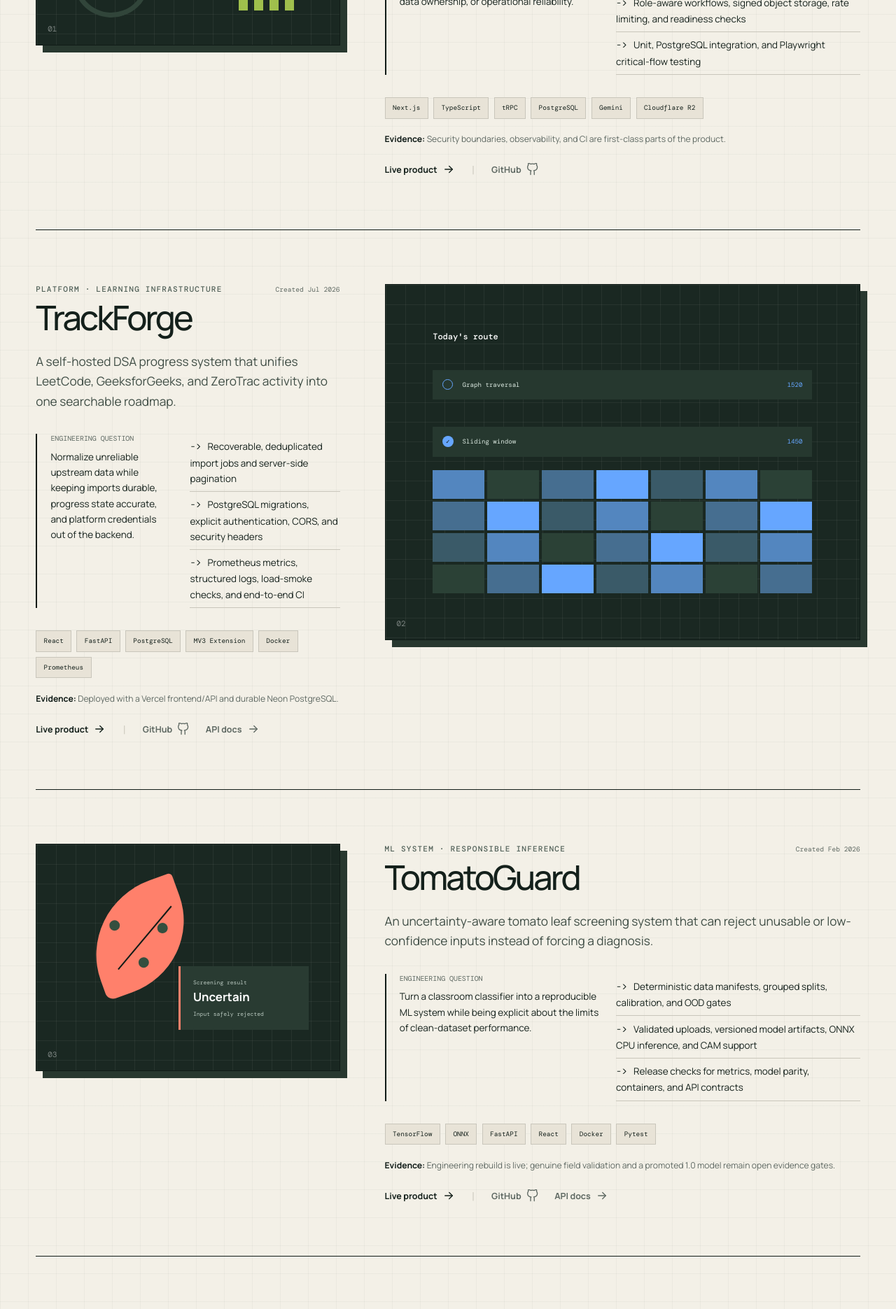
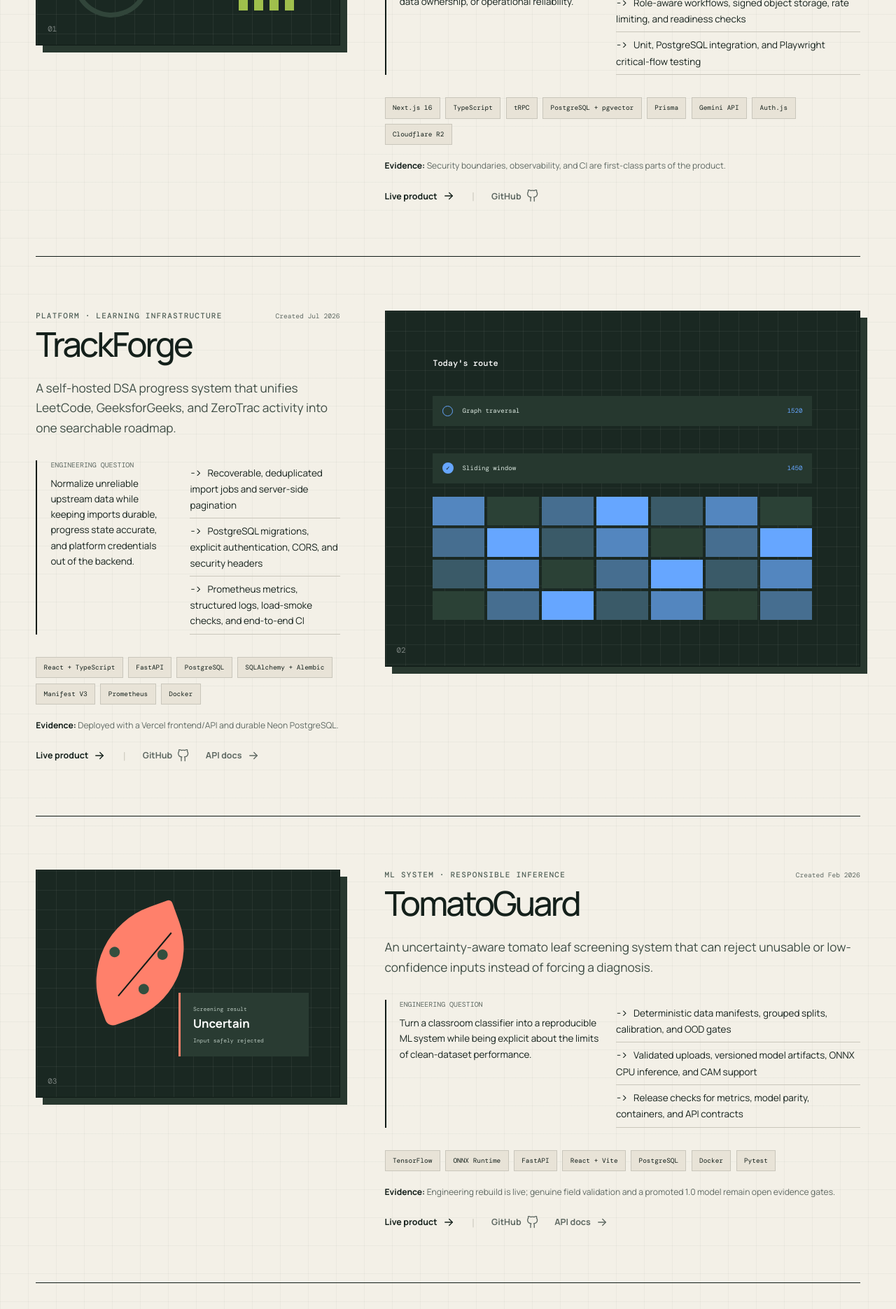
Before and after one commit to guvvalakarthik/karthik-portfolio, a React (Vite) app: page / in a window 1280 px wide. Shown: the part 1780-3651 px from the top of the page at 70% size. Built offline with nearby package versions, Linux system fonts and the light colour scheme.

Commit message:
Correct project stacks and technical skills

```diff
--- a/src/data.ts
+++ b/src/data.ts
@@ -41,7 +41,16 @@
       "Role-aware workflows, signed object storage, rate limiting, and readiness checks",
       "Unit, PostgreSQL integration, and Playwright critical-flow testing",
     ],
-    stack: ["Next.js", "TypeScript", "tRPC", "PostgreSQL", "Gemini", "Cloudflare R2"],
+    stack: [
+      "Next.js 16",
+      "TypeScript",
+      "tRPC",
+      "PostgreSQL + pgvector",
+      "Prisma",
+      "Gemini API",
+      "Auth.js",
+      "Cloudflare R2",
+    ],
     proof: "Security boundaries, observability, and CI are first-class parts of the product.",
     github: "https://github.com/guvvalakarthik/careerpilot-ai",
     live: "https://careerpilot-ai-henna-six.vercel.app/",
@@ -62,7 +71,15 @@
       "PostgreSQL migrations, explicit authentication, CORS, and security headers",
       "Prometheus metrics, structured logs, load-smoke checks, and end-to-end CI",
     ],
-    stack: ["React", "FastAPI", "PostgreSQL", "MV3 Extension", "Docker", "Prometheus"],
+    stack: [
+      "React + TypeScript",
+      "FastAPI",
+      "PostgreSQL",
+      "SQLAlchemy + Alembic",
+      "Manifest V3",
+      "Prometheus",
+      "Docker",
+    ],
     proof: "Deployed with a Vercel frontend/API and durable Neon PostgreSQL.",
     github: "https://github.com/guvvalakarthik/dsa-track-list",
     live: "https://trackforge-dsa-tracker.vercel.app",
@@ -84,7 +101,15 @@
       "Validated uploads, versioned model artifacts, ONNX CPU inference, and CAM support",
       "Release checks for metrics, model parity, containers, and API contracts",
     ],
-    stack: ["TensorFlow", "ONNX", "FastAPI", "React", "Docker", "Pytest"],
+    stack: [
+      "TensorFlow",
+      "ONNX Runtime",
+      "FastAPI",
+      "React + Vite",
+      "PostgreSQL",
+      "Docker",
+      "Pytest",
+    ],
     proof: "Engineering rebuild is live; genuine field validation and a promoted 1.0 model remain open evidence gates.",
     github: "https://github.com/guvvalakarthik/tomato_disease_prediction_",
     live: "https://tomatoguard-lake.vercel.app",
@@ -105,7 +130,16 @@
       "Sentence-level evidence with exact source and candidate offsets",
       "Group-aware evaluation, typed API/CLI boundaries, tests, and containerization",
     ],
-    stack: ["Python", "NLP", "Scikit-learn", "FastAPI", "CLI", "Docker"],
+    stack: [
+      "Python 3.11",
+      "FastAPI",
+      "Pydantic",
+      "Sentence Transformers",
+      "PostgreSQL + pgvector",
+      "CLI",
+      "Pytest",
+      "Docker",
+    ],
     proof: "The product communicates model limits directly in its API contract and interface.",
     github: "https://github.com/guvvalakarthik/plagarism_detection",
     tone: "violet",
@@ -124,7 +158,15 @@
       "Minimum-data assisted guidance with official-portal handoffs",
       "Opaque cookie sessions, CSRF protection, role authorization, and ownership checks",
     ],
-    stack: ["React", "Node.js", "Express", "MongoDB", "Vitest", "REST APIs"],
+    stack: [
+      "React 19 + Vite",
+      "Express 5",
+      "MongoDB + Mongoose",
+      "Zod",
+      "Google OAuth",
+      "OpenAI API",
+      "Vitest",
+    ],
     proof: "The rebuild prioritizes task completion, authorization, and clear service boundaries.",
     github: "https://github.com/guvvalakarthik/vidhyavedhaproject",
     live: "https://vidhyavedhaproject.vercel.app/",
@@ -134,19 +176,40 @@
 
 export const skillGroups = [
   {
-    title: "AI systems",
-    items: ["Gemini", "Vertex AI", "TensorFlow", "ONNX", "RAG", "Model evaluation"],
+    title: "AI & LLM systems",
+    items: [
+      "Gemini API",
+      "Vertex AI",
+      "TensorFlow",
+      "ONNX Runtime",
+      "RAG + embeddings",
+      "Model evaluation",
+    ],
   },
   {
-    title: "Product engineering",
-    items: ["TypeScript", "React", "Next.js", "FastAPI", "Node.js", "Express"],
+    title: "Frontend & product",
+    items: ["TypeScript", "React", "Next.js", "Vite", "Tailwind CSS", "TanStack Query"],
   },
   {
-    title: "Data & platform",
-    items: ["PostgreSQL", "pgvector", "MongoDB", "Redis", "S3 / R2", "Prisma"],
+    title: "Backend & data",
+    items: [
+      "FastAPI",
+      "Node.js + Express",
+      "tRPC",
+      "PostgreSQL + pgvector",
+      "MongoDB + Mongoose",
+      "Prisma + Alembic",
+    ],
   },
   {
-    title: "Quality & operations",
-    items: ["Docker", "GitHub Actions", "Vitest", "Playwright", "Pytest", "Observability"],
+    title: "Cloud & reliability",
+    items: [
+      "Docker",
+      "GitHub Actions",
+      "Vitest + Pytest",
+      "Playwright",
+      "Prometheus + Sentry",
+      "Vercel + R2",
+    ],
   },
 ];
```
Also changed, not shown: public/resume.html (+8 -8 lines), 2 other files (tests, documents, lock files or other folders).
